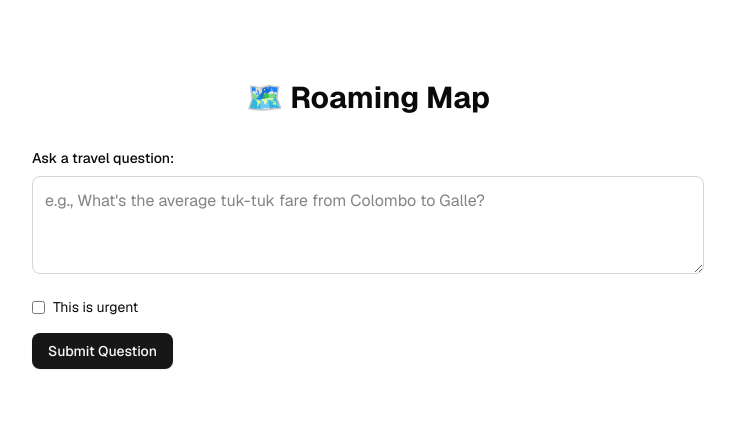
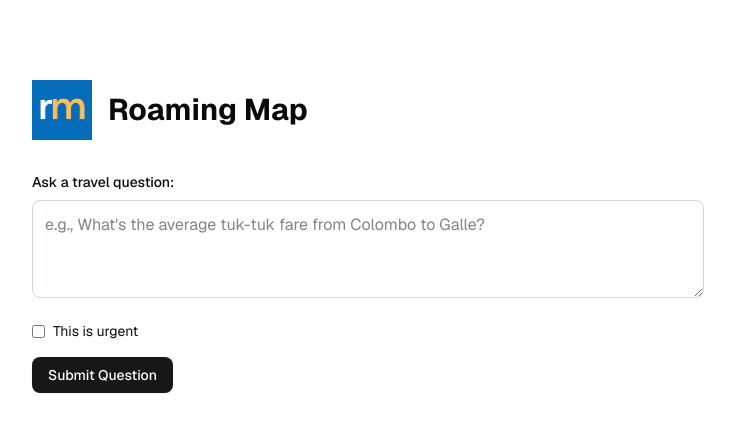
Before and after one commit to roaming-map/roaming-map-frontend, a Next.js app: page / in a window 1280 px wide. Shown: the top 432 px of the page, without its empty margins (272-1007 px from the left). Built offline with nearby package versions, Linux system fonts and the light colour scheme.

Commit message:
chore: added logo

```diff
--- a/src/app/page.tsx
+++ b/src/app/page.tsx
@@ -2,6 +2,7 @@
 
 import { Button } from "@/components/ui/button"
 import { useState } from "react";
+import Image from "next/image";
 
 export default function Home() {
   const [question, setQuestion] = useState('');
@@ -46,7 +47,17 @@ export default function Home() {
   return (
     <div className="font-sans min-h-screen p-8 pb-20 gap-16 sm:p-20">
       <main className="max-w-2xl mx-auto">
-        <h1 className="text-3xl font-bold mb-8 text-center">🗺️ Roaming Map</h1>
+        <div className="flex items-center mb-8">
+          <Image
+            src="/short-logo.png"
+            alt="Roaming Map Logo"
+            width={60}
+            height={30}
+            className="mr-4"
+            priority
+          />
+          <h1 className="text-3xl font-bold">Roaming Map</h1>
+        </div>
 
         <form onSubmit={handleSubmit} className="space-y-4 mb-8">
           <div>
```
Also changed, not shown: public/roaming.png (added), public/short-logo.png (added).
